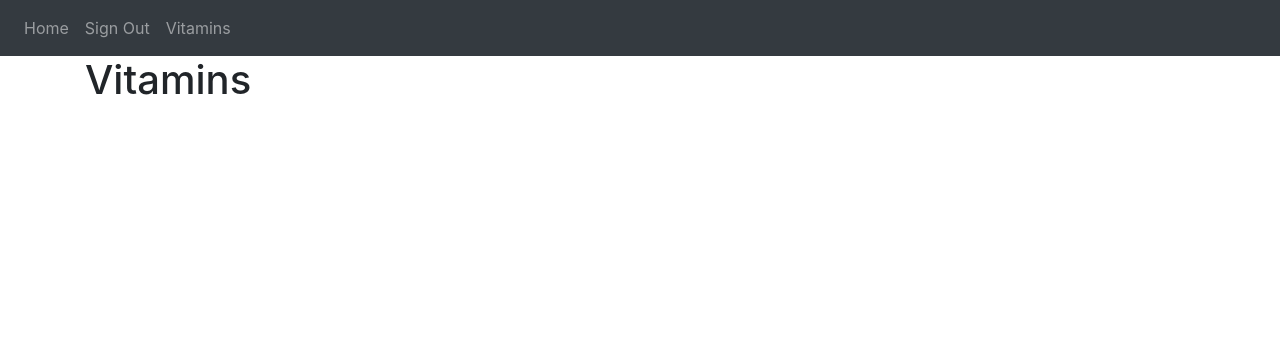
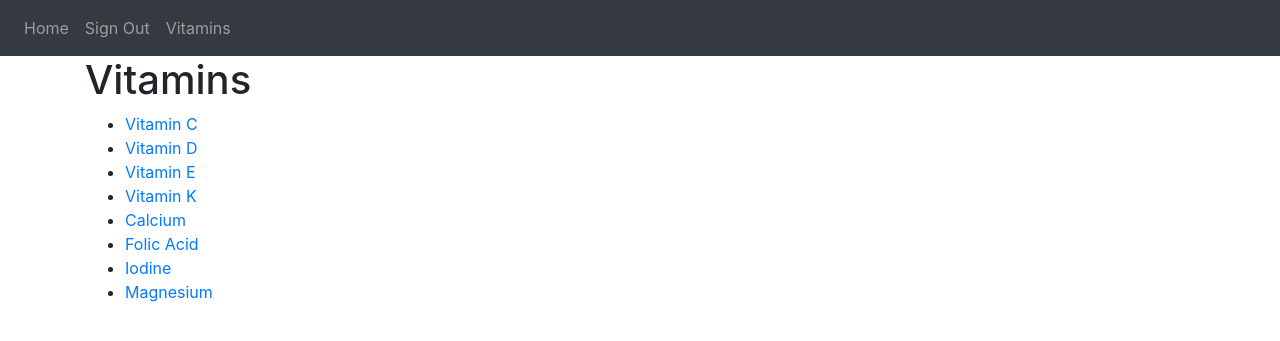
Before and after one commit to PTanges/Vitamin-Yes, a Flask app: page /vitamin_list in a window 1280 px wide. Shown: the top 341 px of the page. Run offline with Flask 2, Linux system fonts and the light colour scheme; the visitor is signed in with stand-in values (Sample User, id 1); some libraries are stand-ins or nearby versions.

Commit message:
Update vitamin_list.html

```diff
--- a/Web Application/website/templates/vitamin_list.html
+++ b/Web Application/website/templates/vitamin_list.html
@@ -3,4 +3,15 @@
 {% block title %} Vitamins {% endblock %}
 {% block content%}
 <h1> Vitamins</h1>
+<ul>
+  <li><a href="{{ url_for('vitaminC') }}">Vitamin C</a></li>
+  <li><a href="{{ url_for('vitaminD') }}">Vitamin D</a></li>
+  <li><a href="{{ url_for('vitaminE') }}">Vitamin E</a></li>
+  <li><a href="{{ url_for('vitaminK') }}">Vitamin K</a></li>
+  <li><a href="{{ url_for('Calcium') }}">Calcium</a></li>
+  <li><a href="{{ url_for('FolicAcid') }}">Folic Acid</a></li>
+  <li><a href="{{ url_for('Iodine') }}">Iodine</a></li>
+  <li><a href="{{ url_for('Magnesium') }}">Magnesium</a></li>
+</ul>
+
 {% endblock %}
```
